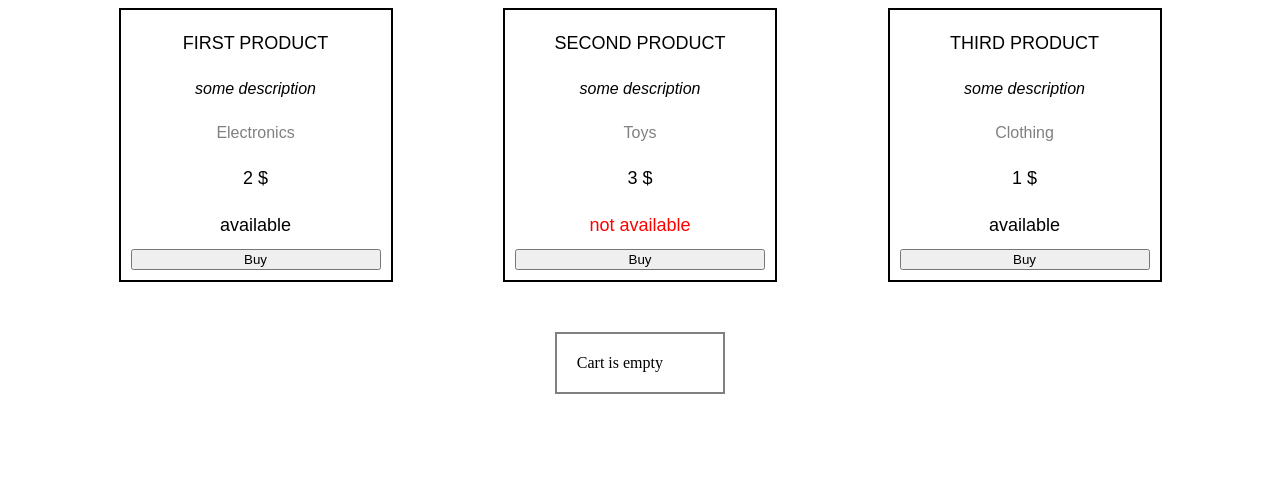
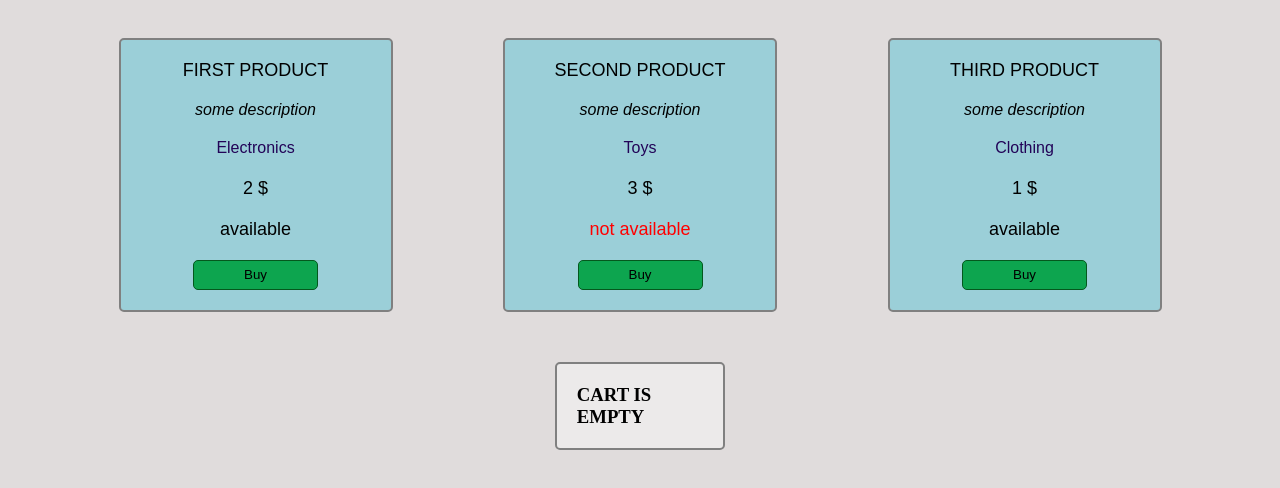
Before and after one commit to IvanKhud/learn-angular, an Angular app: page / in a window 1280 px wide. Shown: the top 488 px of the page. Built offline with nearby package versions, Linux system fonts and the light colour scheme.

Commit message:
small style changes

```diff
--- a/src/app/cart/cart.component.css
+++ b/src/app/cart/cart.component.css
@@ -7,4 +7,15 @@
     margin-top: 50px;
     padding: 20px;
     border: 2px solid grey;
+    border-radius: 5px;
+    background-color: rgb(236, 234, 234);
 }
+
+.cart-list span {
+    padding: 5px;
+}
+
+.cart-list h3 {
+    text-transform: uppercase;
+    margin: auto;
+}
--- a/src/app/cart/cart.component.html
+++ b/src/app/cart/cart.component.html
@@ -1,5 +1,5 @@
 <div *ngIf="cartList.length; else emptyCart" class="cart-list">
-  <span>Cart list:</span>
+  <h3>Cart list</h3>
   <span *ngFor="let product of cartList">{{product.name}}</span>
 </div>
-<ng-template #emptyCart><div class="cart-list">Cart is empty</div></ng-template>
+<ng-template #emptyCart><div class="cart-list"><h3>Cart is empty</h3></div></ng-template>
--- a/src/app/product/product.component.css
+++ b/src/app/product/product.component.css
@@ -2,12 +2,14 @@
     width: 250px;
     height: 250px;
     padding: 10px;
-    border: 2px solid black;
+    border: 2px solid grey;
+    border-radius: 5px;
     display: flex;
     flex-direction: column;
     justify-content: space-between;
     font-family: Arial, Helvetica, sans-serif;
     font-size: 18px;
+    background-color: rgb(155, 207, 216);
 }
 
 .product span {
@@ -26,9 +28,20 @@
 
 .product__category {
     font-size: 16px;
-    color: grey;
+    color: rgb(34, 4, 88);
 }
 
 .product__notAvailable {
     color: red;
 }
+
+button {
+    width: 50%;
+    height: 30px;
+    margin: auto;
+    cursor: pointer;
+    background-color: rgb(13, 165, 79);
+    outline: none;
+    border-radius: 5px;
+    border: 1px solid rgb(4, 88, 29);
+}
--- a/src/styles.css
+++ b/src/styles.css
@@ -1 +1,4 @@
-/* You can add global styles to this file, and also import other style files */
+body {
+    background-color: rgb(224, 220, 220);
+    padding-top: 30px;
+}
```
